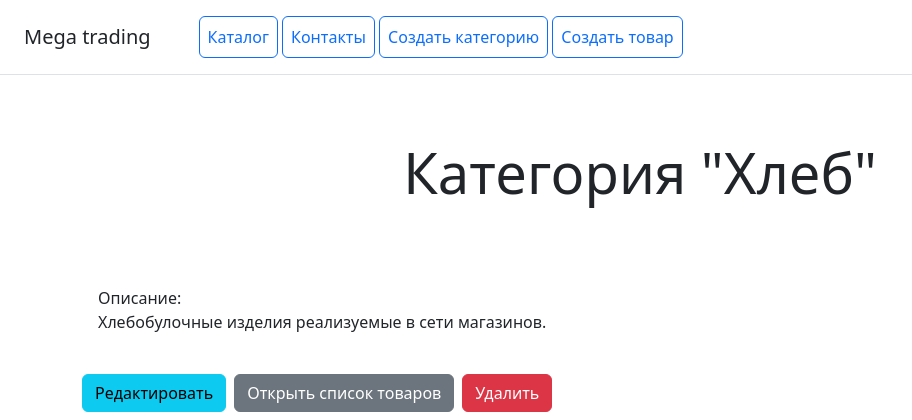
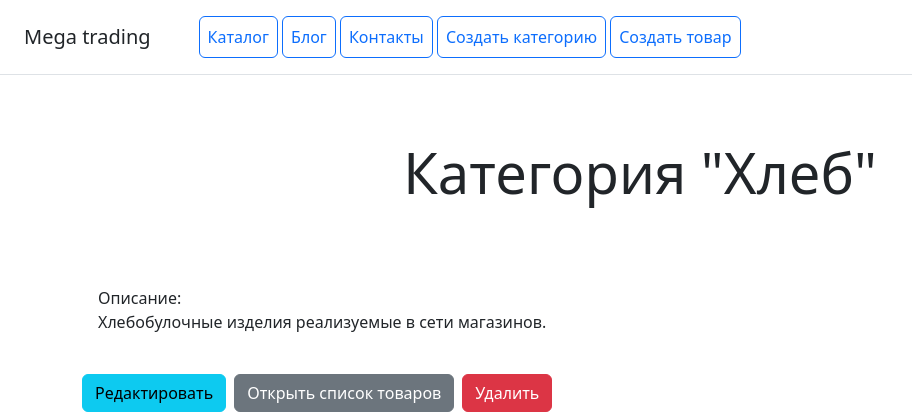
Before and after one commit to Uriy-T/skypro_UI_base, a Django app: page /category/detail/1 in a window 1280 px wide. Shown: the top 420 px of the page, without its empty margins (0-912 px from the left). Run offline with Django 5.2, Linux system fonts and the light colour scheme; data comes from the database, SQL or seed files in the repository; some libraries are stand-ins or nearby versions.

Commit message:
Добавил кнопку перехода в раздел блога. Со ссылкой на подшаблон article_list.

```diff
--- a/main/templates/main/base_includes/header.html
+++ b/main/templates/main/base_includes/header.html
@@ -3,6 +3,7 @@
     <h5 class="my-0 mr-md-auto font-weight-normal">Mega trading</h5>
     <nav class="ms-5">
         <a class="p-2 btn btn-outline-primary" href="{% url 'catalog:category_list' %}">Каталог</a>
+        <a class="p-2 btn btn-outline-primary" href="{% url 'blog:article_list' %}">Блог</a>
         <a class="p-2 btn btn-outline-primary" href="{% url 'main:contacts' %}">Контакты</a>
         <a class="p-2 btn btn-outline-primary" href="{% url 'catalog:category_create' %}#">Создать категорию</a>
         <a class="p-2 btn btn-outline-primary" href="{% url 'catalog:product_create' %}">Создать товар</a>
```
